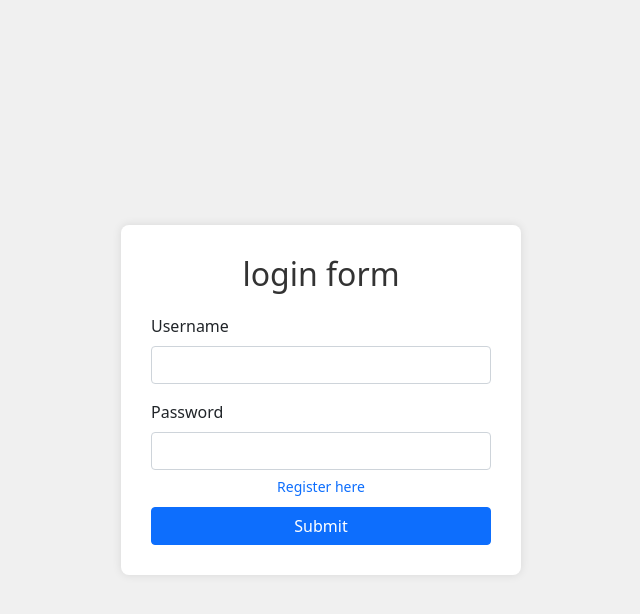
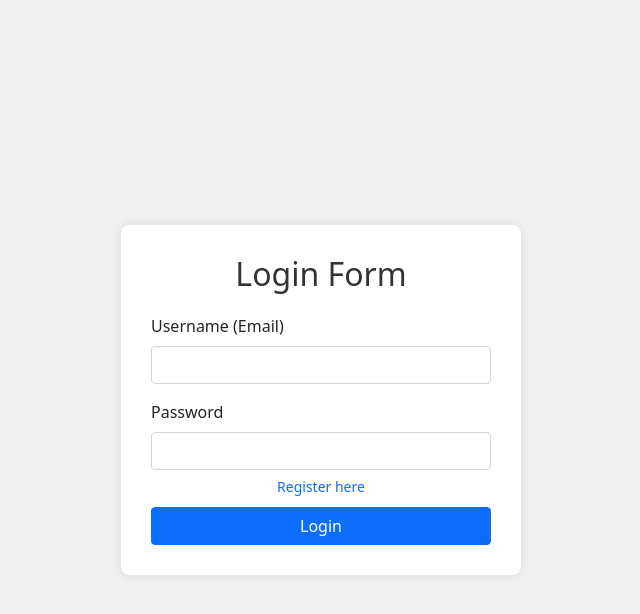
Before and after one commit to Madadalimeon/OOP-MVC-Projuct, a PHP site: page /login.php in a window 1280 px wide. Shown: the top 614 px of the page, without its empty margins (319-959 px from the left). Run offline with PHP 8.4, Linux system fonts and the light colour scheme.

Commit message:
Register OOP

```diff
--- a/Model/User.php
+++ b/Model/User.php
@@ -1,14 +1,39 @@
 <?php
+include_once 'connection.php';
 class User {
     private $conn;
+    private $table_name = "register";
+    public $id;
+    public $username;
+    public $email;
+    public $password;
     public function __construct($db) {
         $this->conn = $db;
     }
-    public function register($username, $password) {
-        $sql = "INSERT INTO login (username, password) VALUES (?, ?)";
-        $stmt = $this->conn->prepare($sql);
-        $stmt->bind_param("ss", $username, $password);
+    public function register() {
+        $register_query = "INSERT INTO " . $this->table_name . " (username, email, password) VALUES (?, ?, ?)";
+        $stmt = $this->conn->prepare($register_query);
+        $hashed_password = md5($this->password);
+        $stmt->bind_param("sss", $this->username, $this->email, $hashed_password);
         return $stmt->execute();
+    }
+    public function login() {
+        $login_query = "SELECT id, username, email, password FROM " . $this->table_name . " WHERE email = ?";
+        $stmt = $this->conn->prepare($login_query);
+        $stmt->bind_param("s", $this->email);
+        $stmt->execute();
+        $stmt->store_result();
+        if ($stmt->num_rows > 0) {
+            $stmt->bind_result($this->id, $this->username, $this->email, $db_password);
+            $stmt->fetch();
+            if (md5($this->password) === $db_password) {
+                return true;
+            } else {
+                return false;
+            }
+        } else {
+            return false;
+        }
     }
 }
 ?>
--- a/Model/connection.php
+++ b/Model/connection.php
@@ -1,19 +1,17 @@
 <?php
-class Database{
+class Database {
     private $host = "localhost";
     private $username = "root";
     private $password = "";
     private $dbname = "e_commerce";
-    private $conn;
-    public function getConnection(){
+    public $conn;
+
+    public function getDB() {
         $this->conn = new mysqli($this->host, $this->username, $this->password, $this->dbname);
         if ($this->conn->connect_error) {
             die("Connection failed: " . $this->conn->connect_error);
         }
         return $this->conn;
     }
-    public function closeConnection()
-    {
-        $this->conn->close();
-    }
 }
+?>
--- a/View/login.php
+++ b/View/login.php
@@ -1,33 +1,14 @@
-<?php
-include_once '../Model/connection.php';
-include_once '../Model/User.php';
-if ($_SERVER["REQUEST_METHOD"] == "POST") {
-    $username = $_POST['username'] ?? '';
-    $password = $_POST['password'] ?? '';
-    echo "<br>Username: " . $username. "<br>";
-    echo "Password: " . $password . "<br>";
-}
-?>
-
-
 <!doctype html>
 <html lang="en">
-
 <head>
     <meta charset="utf-8">
     <meta name="viewport" content="width=device-width, initial-scale=1">
-    <link href="https://cdn.jsdelivr.net/npm/bootstrap@5.0.2/dist/css/bootstrap.min.css" rel="stylesheet" integrity="sha384-EVSTQN3/azprG1Anm3QDgpJLIm9Nao0Yz1ztcQTwFspd3yD65VohhpuuCOmLASjC" crossorigin="anonymous">
+    <link href="https://cdn.jsdelivr.net/npm/bootstrap@5.0.2/dist/css/bootstrap.min.css" rel="stylesheet">
     <title>login form</title>
 </head>
-
 <body>
     <style>
-        * {
-            margin: 0;
-            padding: 0;
-            box-sizing: border-box;
-        }
-
+        * { margin: 0; padding: 0; box-sizing: border-box; }
         body {
             height: 100vh;
             display: flex;
@@ -35,7 +16,6 @@ if ($_SERVER["REQUEST_METHOD"] == "POST") {
             align-items: center;
             background: #f0f0f0;
         }
-
         .container {
             width: 400px;
             padding: 30px;
@@ -43,49 +23,38 @@ if ($_SERVER["REQUEST_METHOD"] == "POST") {
             box-shadow: 0 0 10px rgba(0, 0, 0, 0.1);
             border-radius: 8px;
         }
-
         .container h2 {
             text-align: center;
             margin-bottom: 20px;
             color: #333;
         }
-        .container_from {
-            display: flex;
-            flex-direction: column;
-        }
         .container_a {
             font-size: 14px;
-            text-align: center ;
+            text-align: center;
             margin-top: -10px;
             margin-bottom: 10px;
-
         }
     </style>
     <div class="container">
         <div class="row">
             <div class="col">
-                <h2>login form</h2>
-                <div class="container_from">
+                <h2>Login Form</h2>
                 <form method="post">
                     <div class="mb-3">
-                            <label for="exampleInputEmail1" class="form-label">Username</label>
-                            <input type="text" name="username" class="form-control" id="exampleInputEmail1">
+                        <label class="form-label">Username (Email)</label>
+                        <input type="text" name="username" class="form-control" required>
                     </div>
                     <div class="mb-3">
-                            <label for="exampleInputPassword1" class="form-label">Password</label>
-                            <input type="password" name="password" class="form-control" id="exampleInputPassword1">
+                        <label class="form-label">Password</label>
+                        <input type="password" name="password" class="form-control" required>
                     </div>
                     <div class="container_a">
-                            <a style="text-decoration: none !important;" href="register.php">Register here</a>
+                        <a style="text-decoration: none;" href="register.php">Register here</a>
                     </div>
-                        <button type="submit" class="btn btn-primary w-100">Submit</button>
+                    <button type="submit" class="btn btn-primary w-100">Login</button>
                 </form>
             </div>
         </div>
     </div>
-    </div>
-
-    <script src="https://cdn.jsdelivr.net/npm/bootstrap@5.0.2/dist/js/bootstrap.bundle.min.js" integrity="sha384-MrcW6ZMFYlzcLA8Nl+NtUVF0sA7MsXsP1UyJoMp4YLEuNSfAP+JcXn/tWtIaxVXM" crossorigin="anonymous"></script>
 </body>
-
 </html>
```
Also changed, not shown: Controller/Controlleruser.php (deleted, +0 -15 lines), View/Register.php (+16 -11 lines). Lines whose indentation alone changed are shown as unchanged.
